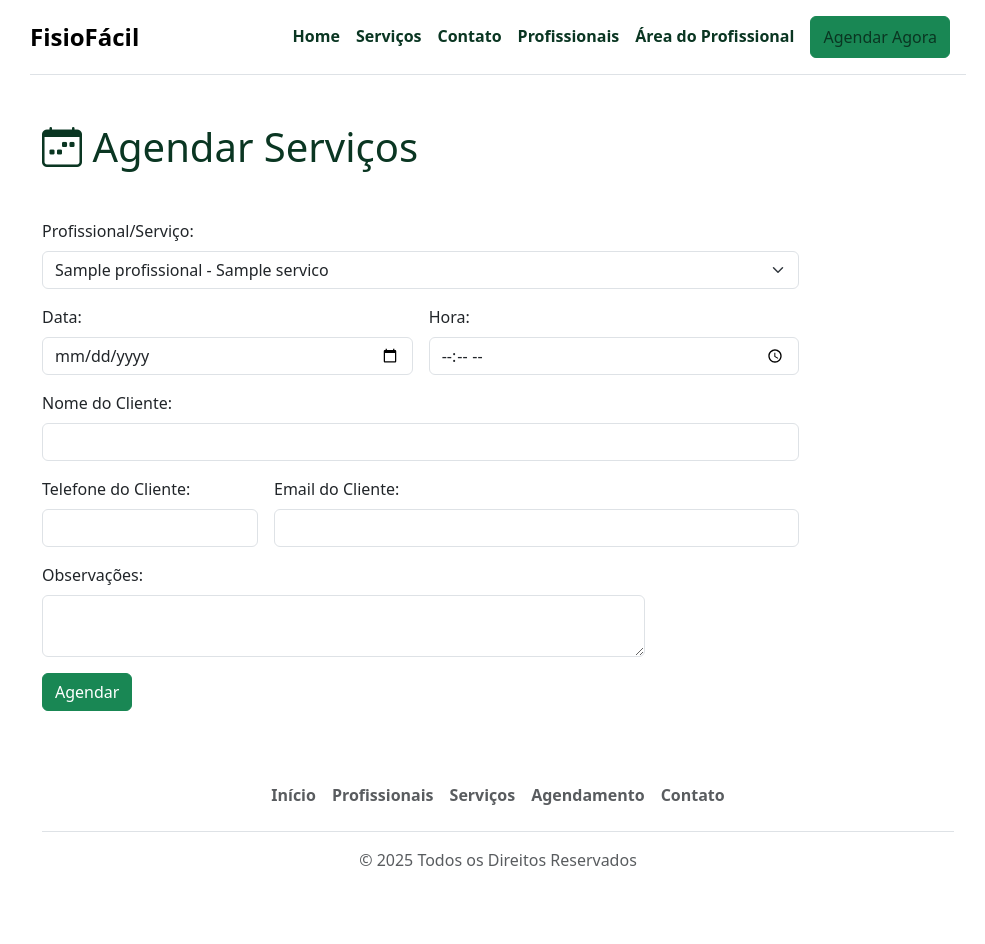
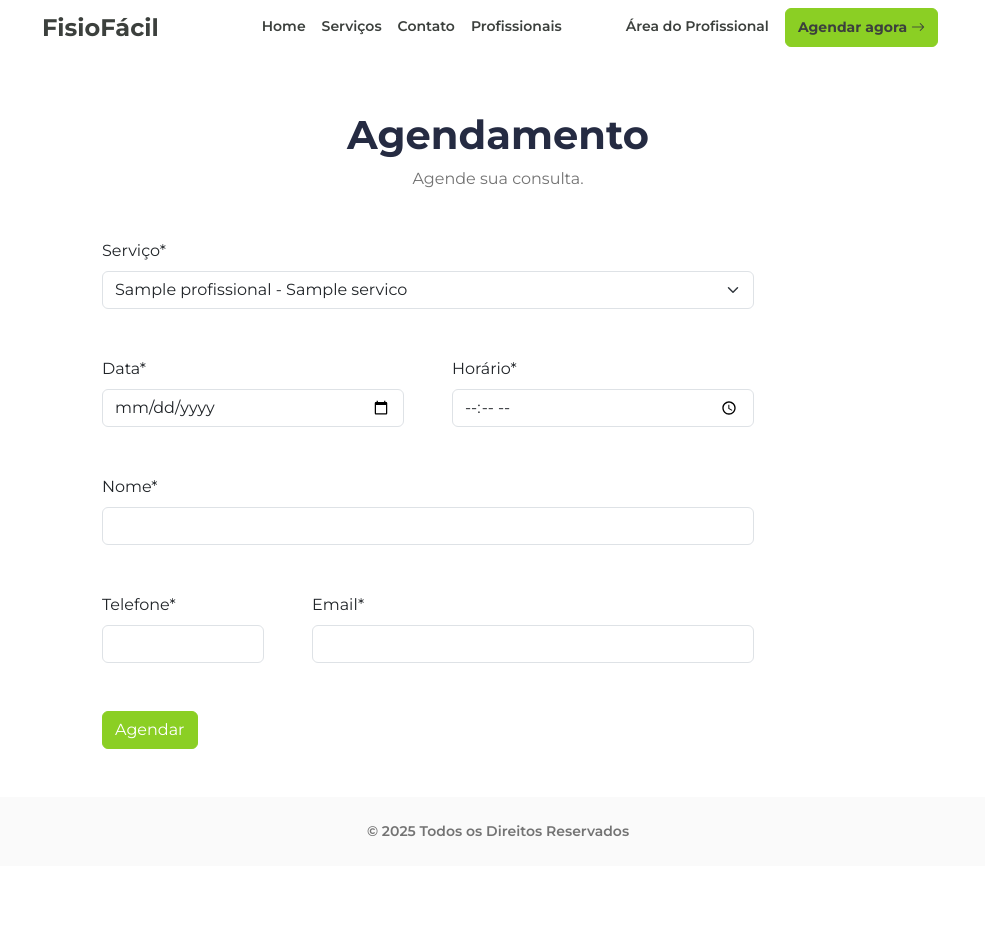
Before and after one commit to alexanmx/fisiofacil, a Django app: page /agendamentos/ in a window 1280 px wide. Shown: the whole page, without its empty margins (142-1127 px from the left). After the commit the page ends 837 px from the top, so only its background shows below. Run offline with Django 5.2, Linux system fonts and the light colour scheme; tables that the repository leaves empty hold one stand-in row (values such as "Sample post").

Commit message:
ajustes front-end

```diff
--- a/fisiofacil/templates/agendamentos.html
+++ b/fisiofacil/templates/agendamentos.html
@@ -3,12 +3,19 @@
 {% block titulo %}Agendar Serviço{% endblock %}
 
 {% block conteudo %}
-<div class="container">
-    <h1 class="text-success-emphasis my-5"><i class="bi bi-calendar-week"></i> Agendar Serviços</h1>
+<div class="container menu-secondary">
+    {% include 'menu.html' %}
+</div>
 
-    <form id="agendamento-form" class="row g-3">
+<div class="container text-center mt-5">
+    <h1 class="text-color text-center f700">Agendamento</h1>
+    <p class="second-text-color">Agende sua consulta.</p>
+</div>
+
+<div class="container mt-5">
+    <form id="agendamento-form" class="row g-5 mx-5">
         <div class="col-md-10">
-            <label for="profissional_servico" class="form-label">Profissional/Serviço:</label>
+            <label for="profissional_servico" class="form-label">Serviço*</label>
             <select name="profissional_servico" id="profissional_servico" class="form-select">
                 {% for ps in profissional_servicos %}
                 <option value="{{ ps.id }}">{{ ps.profissional.nome }} - {{ ps.servico.nome }}</option>
@@ -16,28 +23,24 @@
             </select>
         </div>
         <div class="col-md-5">
-            <label for="data" class="form-label">Data:</label>
+            <label for="data" class="form-label">Data*</label>
             <input type="date" name="data" id="data" class="form-control">
         </div>
         <div class="col-md-5">
-            <label for="hora" class="form-label">Hora:</label>
+            <label for="hora" class="form-label">Horário*</label>
             <input type="time" name="hora" id="hora" class="form-control">
         </div>
         <div class="col-md-10">
-            <label for="cliente_nome" class="form-label">Nome do Cliente:</label>
+            <label for="cliente_nome" class="form-label">Nome*</label>
             <input type="text" name="cliente_nome" id="cliente_nome" class="form-control">
         </div>
         <div class="col-md-3">
-            <label for="cliente_telefone" class="form-label">Telefone do Cliente:</label>
+            <label for="cliente_telefone" class="form-label">Telefone*</label>
             <input type="text" name="cliente_telefone" id="cliente_telefone" class="form-control">
         </div>
         <div class="col-md-7">
-            <label for="cliente_email" class="form-label">Email do Cliente:</label>
+            <label for="cliente_email" class="form-label">Email*</label>
             <input type="email" name="cliente_email" id="cliente_email" class="form-control">
-        </div>
-        <div class="col-md-8">
-            <label for="observacoes" class="form-label">Observações:</label>
-            <textarea name="observacoes" id="observacoes" class="form-control"></textarea>
         </div>
         <div class="col-12">
             <button type="submit" class="btn btn-success">Agendar</button>
--- a/fisiofacil/templates/base.html
+++ b/fisiofacil/templates/base.html
@@ -1,3 +1,5 @@
+{% load static %}
+
 <!DOCTYPE html>
 <html lang="pt-br" data-bs-theme="light">
 
@@ -10,9 +12,17 @@
 
     <link rel="stylesheet" href="https://cdn.jsdelivr.net/npm/bootstrap-icons@1.11.3/font/bootstrap-icons.min.css">
 
+    <link rel="preconnect" href="https://fonts.googleapis.com">
+    <link rel="preconnect" href="https://fonts.gstatic.com" crossorigin>
+    <link href="https://fonts.googleapis.com/css2?family=Montserrat:ital,wght@0,100..900;1,100..900&display=swap"
+        rel="stylesheet">
+
     <style>
         body {
-            /* background-image: linear-gradient(180deg, var(--bs-secondary-bg), var(--bs-body-bg) 100px, var(--bs-body-bg)); */
+            font-family: "Montserrat", sans-serif;
+            font-optical-sizing: auto;
+            font-weight: 400;
+            font-style: normal;
         }
 
         .container {
@@ -22,52 +32,140 @@
         .pricing-header {
             max-width: 700px;
         }
+
+        .btn-success {
+            background-color: #8BCF24;
+            border-color: #8BCF24;
+        }
+
+        .btn-success:hover {
+            background-color: #7BBF24;
+            border-color: #7BBF24;
+        }
+
+
+        .heros-home {
+            position: relative;
+            width: 100%;
+            height: 514px;
+            overflow: hidden;
+            background-image: url("{% static 'images/fisioterapia.jpeg' %}");
+            background-size: contain;
+            background-position: left;
+            background-repeat: no-repeat;
+            height: 514px;
+        }
+
+        .backdrop {
+            padding: 20px;
+            text-align: center;
+        }
+
+        .backdrop img {
+            max-width: 100%;
+            height: auto;
+            display: block;
+            margin: 10px auto;
+        }
+
+        .overlay-cinza-rgba {
+            position: absolute;
+            top: 0;
+            left: 0;
+            width: 100%;
+            height: 100%;
+            background-color: rgba(0, 0, 0, 0.5);
+            z-index: 1;
+            display: flex;
+            justify-content: center;
+            align-items: flex-start;
+            text-align: center;
+        }
+
+        .conteudo-no-overlay {
+            position: relative;
+            z-index: 2;
+            color: white;
+        }
+
+        .conteudo-no-overlay h2 {
+            margin-bottom: 15px;
+        }
+
+        .menu nav {
+            font-weight: 600;
+        }
+
+        .f600 {
+            font-weight: 600;
+        }
+
+        .f700 {
+            font-weight: 700;
+        }
+
+        .menu .menu-logo {
+            font-weight: 700;
+        }
+
+        .menu-white .menu-logo {
+            color: #FFFFFF !important;
+            font-size: 24px;
+        }
+
+        .menu-white .menu-item {
+            color: #FFFFFF !important;
+            font-size: 14px;
+        }
+
+        .menu-secondary .menu-logo {
+            color: #3C403D;
+            font-size: 24px;
+        }
+
+        .menu-secondary .menu-item {
+            color: #3C403D;
+            font-size: 14px;
+        }
+
+        .text-color {
+            color: #252B42;
+        }
+
+        .second-text-color {
+            color: #737373;
+        }
+
+        .light-gray-1 {
+            background-color: #FAFAFA;
+        }
+
+        .success-color {
+            background-color: #2DC071;
+            color: #FFFFFF;
+        }
+
+        .link-success {
+            color: #40BB15!important;
+            text-decoration: none;
+        }
+
+        .link-success:hover {
+            color: #308511!important;
+        }
     </style>
 </head>
 
 <body>
-    <div class="container py-3">
-        <header>
-            <div class="d-flex flex-column flex-md-row align-items-center pb-3 mb-4 border-bottom">
-                <a href="/" class="d-flex align-items-center link-body-emphasis text-decoration-none">
-                    <span class="fs-4 fw-bold">FisioFácil</span>
-                </a>
-
-                <nav class="d-inline-flex mt-2 mt-md-0 ms-md-auto fw-bold">
-                    <a class="me-3 py-2 text-success-emphasis text-decoration-none" href="/">Home</a>
-                    <a class="me-3 py-2 text-success-emphasis text-decoration-none" href="/servicos/">Serviços</a>
-                    <a class="me-3 py-2 text-success-emphasis text-decoration-none" href="/contato/">Contato</a>
-                    <a class="me-3 py-2 text-success-emphasis text-decoration-none"
-                    href="/profissionais/">Profissionais</a>
-
-                    <a class="me-3 py-2 text-success-emphasis text-decoration-none"
-                    href="/profissionais/">Área do Profissional</a>
-
-                    <a class="me-3 py-2 text-success-emphasis text-decoration-none btn btn-success"
-                        href="/agendamentos/">Agendar Agora</a>
-                </nav>
-            </div>
-        </header>
-
+    <div class="container-fluid mx-0 px-0">
         <main>
             {% block conteudo %}{% endblock %}
         </main>
-
-        <div class="container mt-5">
-            <footer class="py-3 my-4">
-                <ul class="nav justify-content-center border-bottom pb-3 mb-3 fw-bold">
-                    <li class="nav-item"><a href="/" class="nav-link px-2 text-body-secondary">Início</a></li>
-                    <li class="nav-item"><a href="/profissionais/"
-                            class="nav-link px-2 text-body-secondary">Profissionais</a></li>
-                    <li class="nav-item"><a href="/servicos/" class="nav-link px-2 text-body-secondary">Serviços</a>
-                    </li>
-                    <li class="nav-item"><a href="/agendamentos/"
-                            class="nav-link px-2 text-body-secondary">Agendamento</a></li>
-                    <li class="nav-item"><a href="/contato/" class="nav-link px-2 text-body-secondary">Contato</a></li>
-                </ul>
-                <p class="text-center text-body-secondary">© 2025 Todos os Direitos Reservados</p>
-            </footer>
-        </div>
+    </div>
+    <div class="container-fluid mt-5 mx-0 px-0">
+        <footer class="light-gray-1 py-4">
+            <p class="text-center second-text-color f600 my-0 py-0 small">© 2025 Todos os Direitos Reservados</p>
+        </footer>
     </div>
 
     <script src="https://cdn.jsdelivr.net/npm/@popperjs/core@2.11.8/dist/umd/popper.min.js"
--- /dev/null
+++ b/fisiofacil/templates/menu.html
@@ -0,0 +1,18 @@
+<div class="container pt-2 menu">
+    <div class="d-flex flex-column flex-md-row align-items-center pb-3 mb-4">
+        <a href="/" class="d-flex align-items-center text-decoration-none">
+            <span class="fs-4 menu-logo">FisioFácil</span>
+        </a>
+
+        <nav class="d-inline-flex mt-2 mt-md-0 ms-md-auto">
+            <a class="me-3 py-2 text-decoration-none menu-item" href="/">Home</a>
+            <a class="me-3 py-2 text-decoration-none menu-item" href="/servicos/">Serviços</a>
+            <a class="me-3 py-2 text-decoration-none menu-item" href="/contato/">Contato</a>
+            <a class="me-3 py-2 text-decoration-none menu-item" href="/profissionais/">Profissionais</a>
+
+            <a class="ms-5 me-3 py-2 text-decoration-none menu-item" href="/profissionais/">Área do Profissional</a>
+
+            <a class="me-3 py-2 text-decoration-none menu-item btn btn-success f700" href="/agendamentos/">Agendar agora <i class="bi bi-arrow-right"></i></a>
+        </nav>
+    </div>
+</div>
```
Also changed, not shown: fisiofacil/serializers.py (+6 -1 lines), fisiofacil/templates/index.html (+24 -13 lines), fisiofacil/templates/profissionais.html (+12 -6 lines), fisiofacil/templates/servicos.html (+20 -6 lines), fisiofacil/static/images/fisioterapia.jpeg (added).
